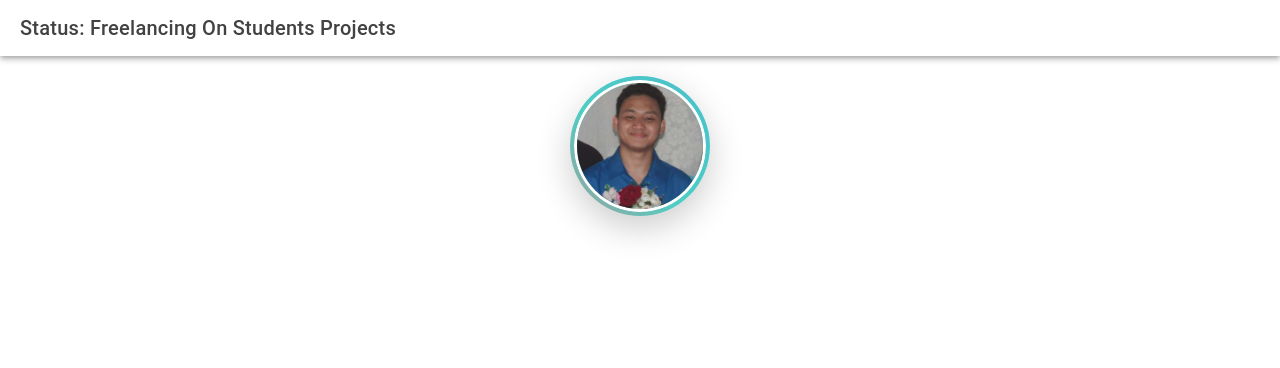
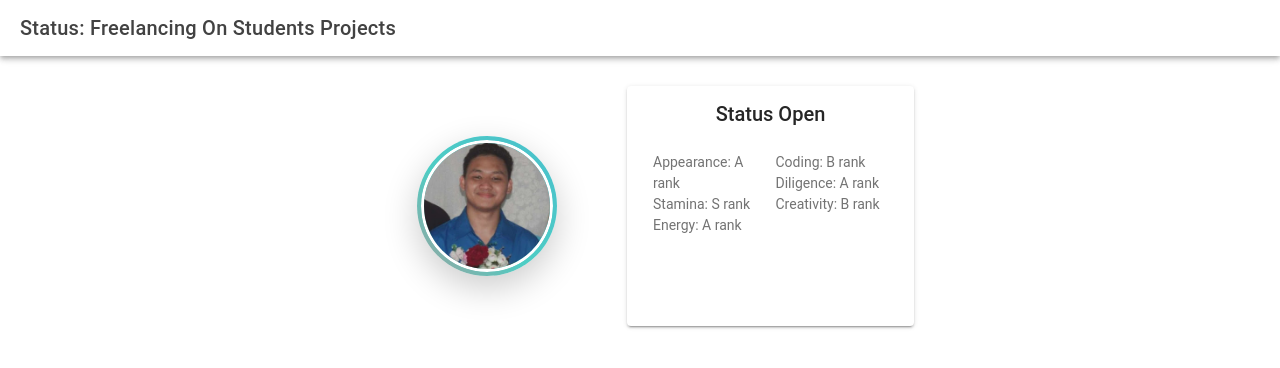
Before and after one commit to ArkDriveDev/Portfolio, a React (Vite) app: page /home in a window 1280 px wide. Shown: the top 368 px of the page. Built offline with nearby package versions, Linux system fonts and the light colour scheme.

Commit message:
Added Status.tsx Card component

```diff
--- a/src/CSS/Avatar.css
+++ b/src/CSS/Avatar.css
@@ -1,6 +1,6 @@
 /* Avatar.css */
 .avatar {
-  margin: 0 auto;
+  margin: 60px;
   transition: all 0.3s ease;
   border: 4px solid transparent;
   background: linear-gradient(45deg, #ff6b6b, #4ecdc4, #45b7d1, #96ceb4);
--- /dev/null
+++ b/src/components/Status.tsx
@@ -0,0 +1,35 @@
+// Status.tsx
+import React from 'react';
+import { IonCard, IonCardContent, IonCardHeader, IonCardTitle, IonGrid, IonRow, IonCol } from '@ionic/react';
+
+const Status: React.FC = () => {
+  return (
+    <IonCard>
+      <IonCardHeader>
+        <IonCardTitle style={{ textAlign: 'center' }}>Status Open</IonCardTitle>
+      </IonCardHeader>
+
+      <IonCardContent>
+        <IonGrid>
+          <IonRow>
+            {/* Left Side */}
+            <IonCol>
+              <div>Appearance: A rank</div>
+              <div>Stamina: S rank</div>
+              <div>Energy: A rank</div>
+            </IonCol>
+
+            {/* Right Side */}
+            <IonCol>
+              <div>Coding: B rank</div>
+              <div>Diligence: A rank</div>
+              <div>Creativity: B rank</div>
+            </IonCol>
+          </IonRow>
+        </IonGrid>
+      </IonCardContent>
+    </IonCard>
+  );
+};
+
+export default Status;
--- a/src/pages/Home.tsx
+++ b/src/pages/Home.tsx
@@ -1,5 +1,6 @@
 import { IonContent, IonHeader, IonPage, IonTitle, IonToolbar } from '@ionic/react';
 import Avatar from '../components/Avatar';
+import Status from '../components/Status';
 
 const Home: React.FC = () => {
   return (
@@ -16,6 +17,7 @@ const Home: React.FC = () => {
           paddingTop: '20px'
         }}>
          <Avatar/>
+         <Status/>
         </div>
       </IonContent>
     </IonPage>
```
